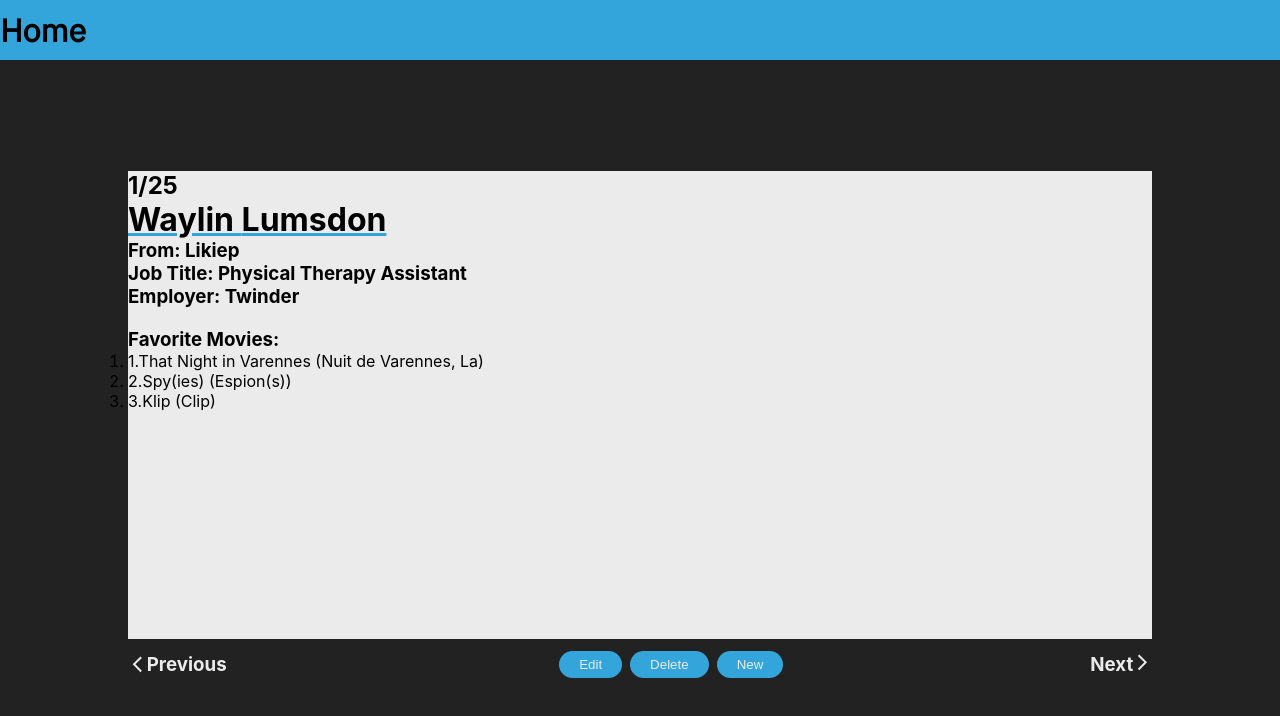
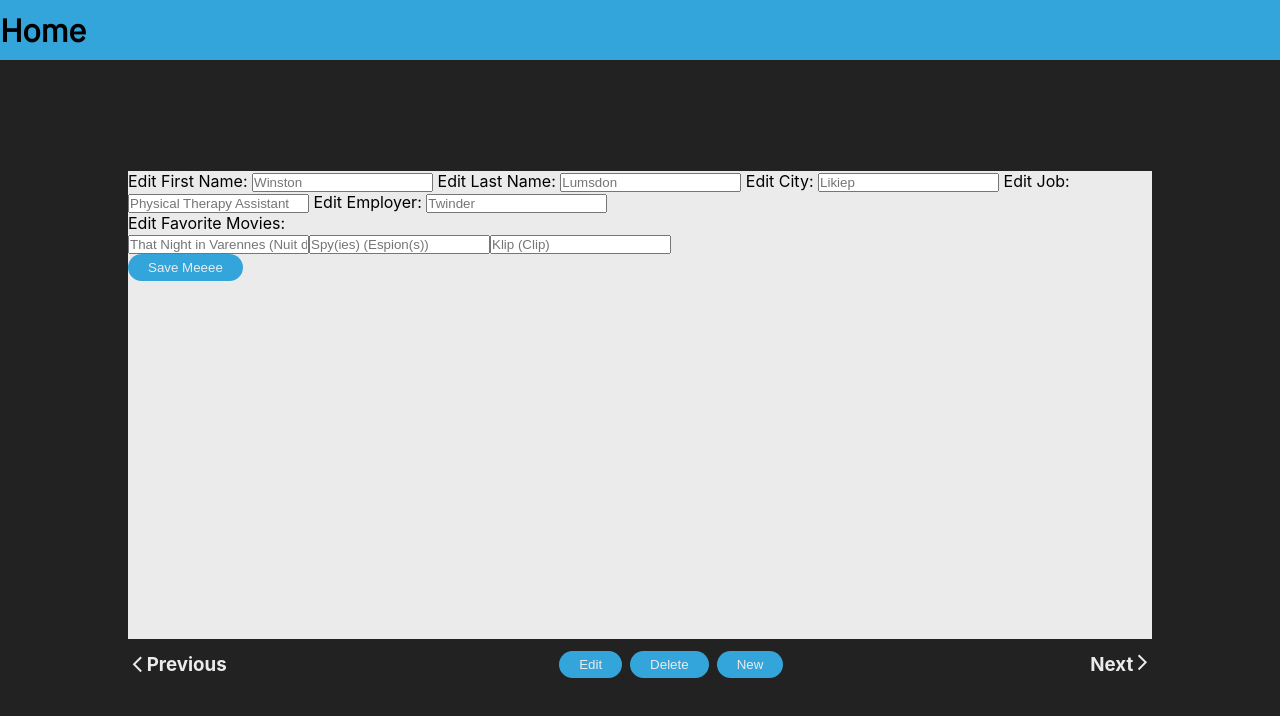
Before and after one commit to jalbiston/user-directory-app, a React (Create React App) app: page / in a window 1280 px wide. Both pictures are taken after a click on the button "Edit". Shown: the top 716 px of the page. Built offline with nearby package versions, Linux system fonts and the light colour scheme.

Commit message:
editing shell

```diff
--- /dev/null
+++ b/src/Edit.js
@@ -0,0 +1,73 @@
+import React from 'react'
+import { data } from './data'
+
+
+
+
+function Edit(props) {
+//     console.log(window)
+
+// console.log(props)
+
+    return (
+        <div>
+            {data
+            .filter(item => item.id === props.cardNumber)
+            .map(item =>
+                <div key={item.id}>
+                    <form className="editForm"
+                    onSubmit= {(e) => {
+                        e.preventDefault()
+                         props.setEditing(false)
+                    }
+                        }
+
+
+                    >
+                        <label> Edit First Name: <input type="text" className="inputBox" placeholder={item.name.first} /></label>
+
+
+                        <label> Edit Last Name: <input type= "text"  className="inputBox" placeholder={item.name.last}/></label>
+
+
+
+                        <label> Edit City: <input type= "text"  className="inputBox" placeholder={item.city}/></label>
+
+
+                        <label> Edit Job: <input type="text" className="inputBox" placeholder={item.title}/></label>
+
+
+                        <label> Edit Employer:  <input type="text" className="inputBox" placeholder={item.employer}/></label>
+
+                    <br/>
+
+
+
+                    <label> Edit Favorite Movies:
+                    <ol className ="items">
+                        <input type="text" className="inputBox" placeholder={item.favoriteMovies[0]} />
+
+
+                        <input type="text" className="inputBox" placeholder={item.favoriteMovies[1]} />
+
+
+                        <input type="text" className="inputBox" placeholder={item.favoriteMovies[2]}/>
+
+                    </ol>
+
+                    <button type ="submit">Save  Meeee</button>
+
+                    </label>
+                </form>
+
+                </div>
+                 )}
+
+
+
+
+        </div>
+    )
+}
+
+export default Edit
--- a/src/Structure.js
+++ b/src/Structure.js
@@ -4,16 +4,18 @@ import {MdArrowForwardIos} from 'react-icons/md'
 import Functionality from "./Functionality"
 import React, { useState } from 'react'
 import {data} from "./data"
+import Edit from './Edit'
+
 
 const Structure = () => {
-
+  const [editing, setEditing] = useState(false)
   let [cardNumber, setCardNumber] = useState(1)
 
 console.log(cardNumber)
 
 
 
-        return (
+  return (
     <div className="App">
      <header>
        <h1> Home</h1>
@@ -21,19 +23,25 @@ console.log(cardNumber)
      <div className="container">
         <div className="powder">
           {/* functionality parts */}
-        <Functionality cardNumber = {cardNumber}/>
+
+          {editing? <Edit cardNumber= {cardNumber} setEditing = {setEditing} />:(<Functionality cardNumber = {cardNumber}/>)}
+
         <div className="controls">
             <h3 className="previous-h3"
             onClick ={() => {
               if(cardNumber <= 1){
-                alert("You can't have a negative card, idiot.")
+                alert("You can't have a negative card, idiot!")
               } else {
                 setCardNumber(cardNumber -1)
               }
             }}
             > <MdArrowBackIosNew /> Previous </h3>
             <div className ='control-btns'>
-              <button>Edit</button>
+              <button
+              onClick ={() => {
+                setEditing(true)
+              }}
+              >Edit</button>
               <button>Delete</button>
               <button>New</button>
             </div>
--- a/src/data.js
+++ b/src/data.js
@@ -1,7 +1,7 @@
 export const data = [
   {
     id: 1,
-    name: { first: "Waylin", last: "Lumsdon" },
+    name: { first: "Winston", last: "Lumsdon" },
     city: "Likiep",
     country: "Marshall Islands",
     employer: "Twinder",
```
